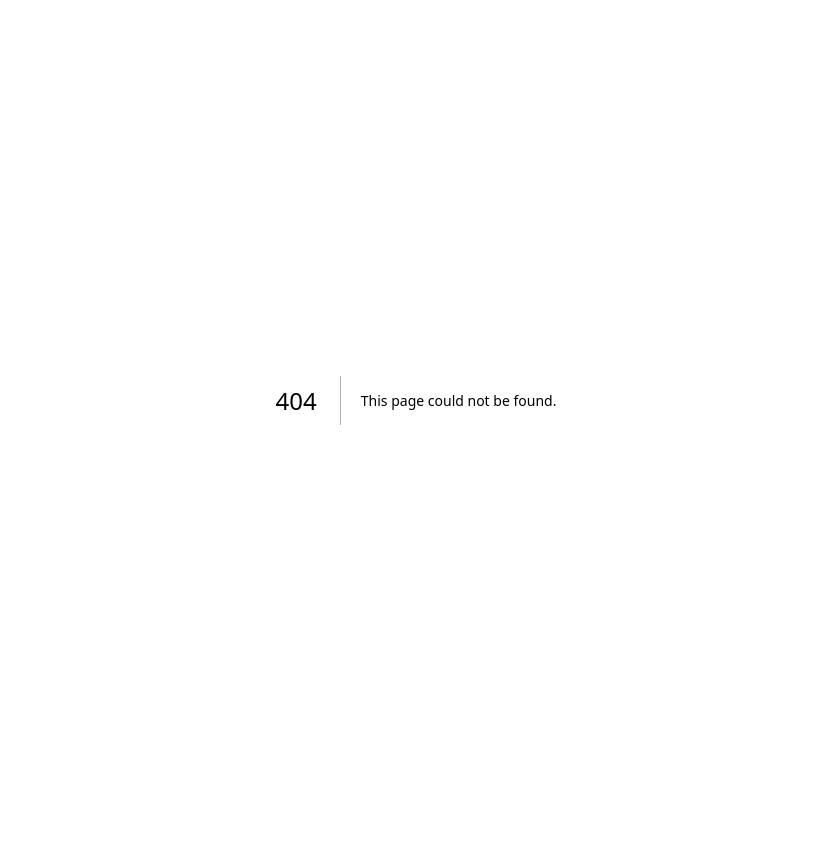
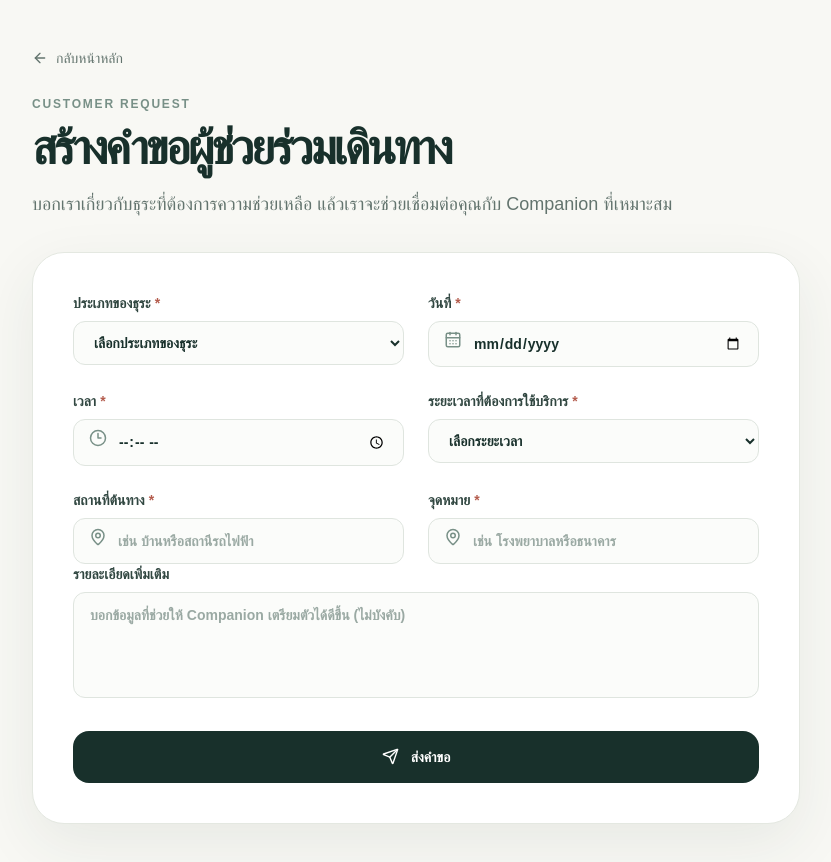
Before and after one commit to AnomalyFanBoi/care-companion, a Next.js app: page /customer/create-request in a window 1280 px wide. Before the commit this address had no page. Shown: the top 862 px of the page, without its empty margins (224-1055 px from the left). Before the commit the page ends 800 px from the top, so only its background shows below. Built offline with nearby package versions, Linux system fonts and the light colour scheme; no server answers.

Commit message:
CM004: customer create-request done

```diff
--- /dev/null
+++ b/app/customer/create-request/page.tsx
@@ -0,0 +1,145 @@
+"use client";
+
+import { FormEvent, useState } from "react";
+import { ArrowLeft, CalendarDays, CheckCircle2, Clock3, MapPin, Send, TriangleAlert } from "lucide-react";
+import { supabase } from "../../../lib/supabase";
+import Link from "next/link";
+
+type FormValues = {
+	taskType: string;
+	date: string;
+	time: string;
+	origin: string;
+	destination: string;
+	duration: string;
+	details: string;
+};
+
+type FormErrors = Partial<Record<keyof FormValues, string>>;
+
+const initialValues: FormValues = {
+	taskType: "",
+	date: "",
+	time: "",
+	origin: "",
+	destination: "",
+	duration: "",
+	details: "",
+};
+
+function validateForm(values: FormValues): FormErrors {
+	const errors: FormErrors = {};
+
+	if (!values.taskType) errors.taskType = "กรุณาเลือกประเภทของธุระ";
+	if (!values.date) errors.date = "กรุณาเลือกวันที่";
+	if (!values.time) errors.time = "กรุณาเลือกเวลา";
+	if (!values.origin.trim()) errors.origin = "กรุณาระบุสถานที่ต้นทาง";
+	if (!values.destination.trim()) errors.destination = "กรุณาระบุจุดหมาย";
+	if (!values.duration) errors.duration = "กรุณาระบุระยะเวลาใช้บริการ";
+
+	return errors;
+}
+
+export default function CreateRequestPage() {
+	const [values, setValues] = useState<FormValues>(initialValues);
+	const [errors, setErrors] = useState<FormErrors>({});
+	const [isSubmitting, setIsSubmitting] = useState(false);
+	const [status, setStatus] = useState<{ type: "success" | "error"; message: string } | null>(null);
+
+	function updateValue(field: keyof FormValues, value: string) {
+		setValues((current) => ({ ...current, [field]: value }));
+		setErrors((current) => ({ ...current, [field]: undefined }));
+		setStatus(null);
+	}
+
+	async function handleSubmit(event: FormEvent<HTMLFormElement>) {
+		event.preventDefault();
+		const validationErrors = validateForm(values);
+		setErrors(validationErrors);
+		setStatus(null);
+
+		if (Object.keys(validationErrors).length > 0) return;
+
+		setIsSubmitting(true);
+		const { error } = await supabase.from("booking_requests").insert({
+			task_type: values.taskType,
+			request_date: values.date,
+			request_time: values.time,
+			origin: values.origin.trim(),
+			destination: values.destination.trim(),
+			duration: values.duration,
+			details: values.details.trim() || null,
+		});
+
+		if (error) {
+			setStatus({ type: "error", message: "ไม่สามารถส่งคำขอได้ กรุณาตรวจสอบข้อมูลแล้วลองใหม่อีกครั้ง" });
+		} else {
+			setStatus({ type: "success", message: "ส่งคำขอเรียบร้อยแล้ว เราจะช่วยจับคู่ Companion ให้คุณ" });
+			setValues(initialValues);
+		}
+
+		setIsSubmitting(false);
+	}
+
+	return (
+		<main className="min-h-screen bg-[#f8f8f4] px-5 py-8 text-[#18302b] sm:px-8 lg:py-12">
+			<div className="mx-auto max-w-3xl">
+                <Link href="/" className="mb-7 inline-flex items-center gap-2 text-sm font-medium text-[#63746e] hover:text-[#18302b]">
+                <ArrowLeft size={16} /> กลับหน้าหลัก
+                </Link>
+				<div className="mb-8">
+					<p className="text-xs font-bold uppercase tracking-[0.15em] text-[#789087]">Customer request</p>
+					<h1 className="mt-3 text-4xl font-semibold tracking-[-0.06em] sm:text-5xl">สร้างคำขอผู้ช่วยร่วมเดินทาง</h1>
+					<p className="mt-4 max-w-2xl text-lg leading-8 text-[#63746e]">บอกเราเกี่ยวกับธุระที่ต้องการความช่วยเหลือ แล้วเราจะช่วยเชื่อมต่อคุณกับ Companion ที่เหมาะสม</p>
+				</div>
+
+				<form onSubmit={handleSubmit} noValidate className="rounded-4xl border border-[#e4e8e1] bg-white p-6 shadow-[0_20px_60px_rgba(36,67,57,0.08)] sm:p-10">
+					<div className="grid gap-6 sm:grid-cols-2">
+						<Field label="ประเภทของธุระ" error={errors.taskType} required>
+							<select value={values.taskType} onChange={(event) => updateValue("taskType", event.target.value)} className={inputClass(errors.taskType)}>
+								<option value="">เลือกประเภทของธุระ</option>
+								<option value="hospital">ไปโรงพยาบาล</option>
+								<option value="bank">ไปธนาคาร</option>
+								<option value="government">ติดต่อหน่วยงานราชการ</option>
+								<option value="public-venue">ไปสถานที่สาธารณะ</option>
+								<option value="other">อื่น ๆ</option>
+							</select>
+						</Field>
+						<Field label="วันที่" error={errors.date} required>
+							<div className="relative"><CalendarDays className="pointer-events-none absolute left-4 top-1/2 -translate-y-1/2 text-[#789087]" size={18} /><input type="date" min={new Date().toISOString().split("T")[0]} value={values.date} onChange={(event) => updateValue("date", event.target.value)} className={`${inputClass(errors.date)} pl-11`} /></div>
+						</Field>
+						<Field label="เวลา" error={errors.time} required>
+							<div className="relative"><Clock3 className="pointer-events-none absolute left-4 top-1/2 -translate-y-1/2 text-[#789087]" size={18} /><input type="time" value={values.time} onChange={(event) => updateValue("time", event.target.value)} className={`${inputClass(errors.time)} pl-11`} /></div>
+						</Field>
+						<Field label="ระยะเวลาที่ต้องการใช้บริการ" error={errors.duration} required>
+							<select value={values.duration} onChange={(event) => updateValue("duration", event.target.value)} className={inputClass(errors.duration)}><option value="">เลือกระยะเวลา</option><option value="1-2">1–2 ชั่วโมง</option><option value="3-4">3–4 ชั่วโมง</option><option value="half-day">ครึ่งวัน</option><option value="full-day">เต็มวัน</option></select>
+						</Field>
+						<Field label="สถานที่ต้นทาง" error={errors.origin} required>
+							<div className="relative"><MapPin className="pointer-events-none absolute left-4 top-1/2 -translate-y-1/2 text-[#789087]" size={18} /><input value={values.origin} onChange={(event) => updateValue("origin", event.target.value)} placeholder="เช่น บ้านหรือสถานีรถไฟฟ้า" className={`${inputClass(errors.origin)} pl-11`} /></div>
+						</Field>
+						<Field label="จุดหมาย" error={errors.destination} required>
+							<div className="relative"><MapPin className="pointer-events-none absolute left-4 top-1/2 -translate-y-1/2 text-[#789087]" size={18} /><input value={values.destination} onChange={(event) => updateValue("destination", event.target.value)} placeholder="เช่น โรงพยาบาลหรือธนาคาร" className={`${inputClass(errors.destination)} pl-11`} /></div>
+						</Field>
+					</div>
+
+					<Field label="รายละเอียดเพิ่มเติม"><textarea value={values.details} onChange={(event) => updateValue("details", event.target.value)} rows={4} placeholder="บอกข้อมูลที่ช่วยให้ Companion เตรียมตัวได้ดีขึ้น (ไม่บังคับ)" className={`${inputClass()} resize-none`} /></Field>
+
+					{status ? <div role="status" className={`mt-5 flex items-start gap-3 rounded-2xl p-4 text-sm leading-6 ${status.type === "success" ? "bg-[#edf6f1] text-[#356b5b]" : "bg-[#fff0ed] text-[#a64a3c]"}`}>{status.type === "success" ? <CheckCircle2 size={19} className="mt-0.5 shrink-0" /> : <TriangleAlert size={19} className="mt-0.5 shrink-0" />}{status.message}</div> : null}
+
+					<button type="submit" disabled={isSubmitting} className="mt-7 inline-flex w-full items-center justify-center gap-3 rounded-2xl bg-[#18302b] px-6 py-4 text-sm font-semibold text-white transition hover:bg-[#26453d] disabled:cursor-not-allowed disabled:opacity-60">
+						<Send size={17} />
+						{isSubmitting ? "กำลังส่งคำขอ..." : "ส่งคำขอ"}
+					</button>
+				</form>
+			</div>
+		</main>
+	);
+}
+
+function inputClass(error?: string) {
+	return `mt-2 w-full rounded-xl border bg-[#fbfcfa] px-4 py-3 text-sm text-[#18302b] outline-none transition placeholder:text-[#9aa9a3] focus:border-[#5e9b83] focus:ring-4 focus:ring-[#dceee7] ${error ? "border-[#c96d5d]" : "border-[#dfe5df]"}`;
+}
+
+function Field({ label, error, required, children }: { label: string; error?: string; required?: boolean; children: React.ReactNode }) {
+	return <label className="block text-sm font-semibold text-[#304640]">{label}{required ? <span className="ml-1 text-[#b45c4d]">*</span> : null}{children}{error ? <span className="mt-1 block text-xs font-normal text-[#b45c4d]">{error}</span> : null}</label>;
+}
```
